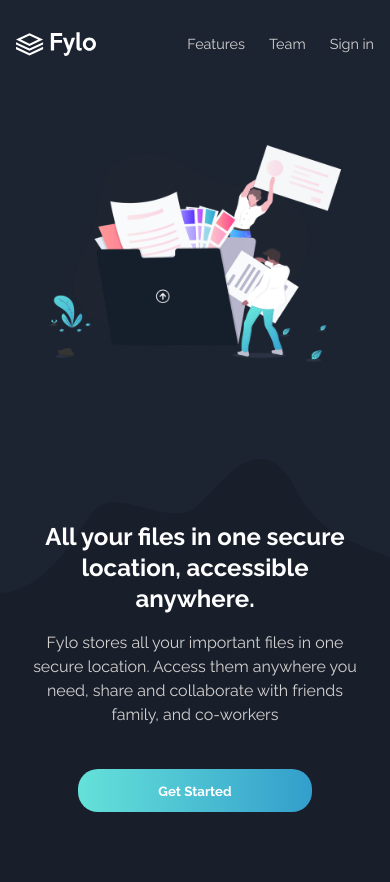
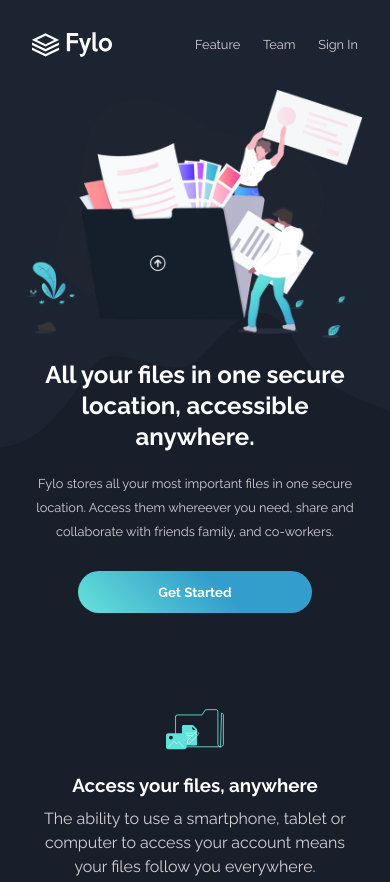
Before and after one commit to caw5v/Front-end-mentor-fylo, a plain HTML site: page index.html in a window 390 px wide. Shown: the top 882 px of the page. Drawn offline with nearby package versions, Linux system fonts and the light colour scheme.

Commit message:
hero-rebuild-mobile-vh-solution

```diff
--- a/index.html
+++ b/index.html
@@ -1,5 +1,5 @@
 <!DOCTYPE html>
-<html lang="en">
+<html lang="en" style="height: 100%">
   <head>
     <meta charset="UTF-8" />
     <meta http-equiv="X-UA-Compatible" content="IE=edge" />
@@ -16,44 +16,32 @@
     <title>Fylo</title>
   </head>
   <body>
-    <div id="siteWrapper">
     <main>
-        <header>
-          <div>
+      <header id="flex-wrapper-header">
         <img src="images/logo.svg" alt="logo" />
+        <ul id="flex-wrapper-hero-ul">
+          <li><a href="">Feature</a></li>
+          <li><a href="">Team</a></li>
+          <li><a href="">Sign In</a></li>
+        </ul>
+      </header>
+      <section id="flex-wrapper-hero-section">
+        <div id="hero-section-img-container">
+          <img src="images/illustration-intro.png" alt="illustration-intro" />
+          <img src="images/bg-curvy-mobile.svg" alt="bg-curvy-mobile" />
         </div>
-          <nav>
-            <ul>
-              <li><a href="">Features</a></li>
-              <li><a href="">Team</a></li>
-              <li><a href="">Sign in</a></li>
-            </ul>
-          </nav>
-        </header>
-
-        <img
-          id="illustration-intro"
-          src="images/illustration-intro.png"
-          alt="illustration-intro"
-        />
-        <div id="curvy-h1-para-wrapper">
-          <img
-            id="bg-curvy-mobile"
-            src="images/bg-curvy-mobile.svg"
-            alt="bg-curvy-mobile"
-          />
-          <div id="main-h1-para-wrapper">
-            <h1 id="main-h1">
+        <h1 id="h1-hero-section">
           All your files in one secure location, accessible anywhere.
         </h1>
+        <div id="p-button-hero-container">
           <p>
-              Fylo stores all your important files in one secure location.
-              Access them anywhere you need, share and collaborate with friends
-              family, and co-workers
+            Fylo stores all your most important files in one secure location.
+            Access them whereever you need, share and collaborate with friends
+            family, and co-workers.
           </p>
-            <button id="button-get-started" class="cta">Get Started</button>
+          <button class="cta">Get Started</button>
         </div>
-        </div>
+      </section>
     </main>
     <section id="first-section-flex-wrapper">
       <div>
@@ -101,9 +89,8 @@
         />
         <h3>Store any type of file</h3>
         <p>
-            Whether you're sharing holiday photos or work documents, Fylo has
-            you covered allowing for all file types to be securely stored and
-            shared
+          Whether you're sharing holiday photos or work documents, Fylo has you
+          covered allowing for all file types to be securely stored and shared
         </p>
       </div>
     </section>
@@ -115,8 +102,8 @@
       <div id="h3-p-span-container-second-section">
         <h3>Stay productive, whereever you are</h3>
         <p>
-            Never let location be an issue when accessing your files. Fylo has
-            you covered for all of your file storage needs.
+          Never let location be an issue when accessing your files. Fylo has you
+          covered for all of your file storage needs.
         </p>
         <p>
           Securely share files and folders with friends, family and colleagues
@@ -129,8 +116,8 @@
       <div>
         <p>
           Fylo has improved our team's productivity by an order of magnitude.
-            Since making the switch our team has become a well-oiled
-            collaboration machine.
+          Since making the switch our team has become a well-oiled collaboration
+          machine.
         </p>
         <div>
           <img src="images/profile-1.jpg" alt="testimonial-image" />
@@ -145,8 +132,8 @@
       <div>
         <p>
           Fylo has improved our team's productivity by an order of magnitude.
-            Since making the switch our team has become a well-oiled
-            collaboration machine.
+          Since making the switch our team has become a well-oiled collaboration
+          machine.
         </p>
         <div>
           <img src="images/profile-2.jpg" alt="testimonial-image" />
@@ -162,15 +149,15 @@
       <div>
         <p>
           Fylo has improved our team's productivity by an order of magnitude.
-            Since making the switch our team has become a well-oiled
-            collaboration machine.
+          Since making the switch our team has become a well-oiled collaboration
+          machine.
         </p>
         <div>
           <img src="images/profile-3.jpg" alt="testimonial-image" />
           <div>
             <p>
-                <span class="testimonial-name">Iva Boyd</span><br />Founder &
-                CEO, Huddle
+              <span class="testimonial-name">Iva Boyd</span><br />Founder & CEO,
+              Huddle
             </p>
           </div>
         </div>
@@ -181,8 +168,8 @@
         <h3>Get early access today</h3>
         <p>
           It only takes a minute to sign up and our free starter tier is
-            extremely generous. If you have any questions, our support team
-            would be happy to help you.
+          extremely generous. If you have any questions, our support team would
+          be happy to help you.
         </p>
         <form action="#">
           <input type="email" name="" id="" placeholder="email@example.com" />
@@ -211,8 +198,8 @@
         <li><a href="#">Privacy</a></li>
       </ul>
     </footer>
-    </div>
 
+    <script src="https://ajax.googleapis.com/ajax/libs/jquery/3.6.0/jquery.min.js"></script>
     <script src="main.js"></script>
   </body>
 </html>
--- a/styles.css
+++ b/styles.css
@@ -2,6 +2,7 @@
   padding: 0;
   margin: 0;
   box-sizing: border-box;
+  overflow-x: hidden;
 }
 
 body {
@@ -17,111 +18,106 @@ h2,
 h3,
 .cta {
   font-family: "Raleway";
+  color: white;
+}
+
+p {
+  color: rgb(212, 209, 209);
 }
 
 h1 {
   line-height: 1.3em;
 }
 
+img {
+  width: 100%;
+}
+
+.cta {
+  background: linear-gradient(
+    45deg,
+    hsl(176, 68%, 64%),
+    hsl(198, 60%, 50%) 60%
+  );
+  padding: 1em 6em;
+  border-radius: 50px;
+  border: none;
+  font-weight: bold;
+}
+
 /*hero section*/
+main {
+  display: flex;
+  flex-wrap: nowrap;
+  flex-direction: column;
+  background: hsl(217, 28%, 15%);
+}
 
 header {
   display: flex;
+  flex-wrap: nowrap;
   justify-content: space-between;
-  padding: 2em 1em;
+  padding: 2em 2em;
 }
 
-header > div > img {
+header > ul > li > a {
+  text-decoration: none;
+  color: rgb(212, 209, 209);
+  font-size: 0.8rem;
+}
+
+header > ul > li > a:hover {
+  color: white;
+}
+
+header > ul > li {
+  list-style: none;
+}
+
+header > ul {
+  display: flex;
+  flex-basis: 50%;
+  align-items: center;
+  justify-content: space-between;
+}
+
+header > img {
   width: 5em;
 }
 
-nav > ul {
-  display: flex;
-  justify-content: space-between;
+#hero-section-img-container {
+  width: 100%;
+  text-align: center;
 }
 
-nav > ul > li {
-  list-style: none;
-  margin-left: 1.5em;
-}
-
-nav > ul > li > a {
-  color: rgb(212, 209, 209);
-  text-decoration: none;
-  font-size: 0.9rem;
-}
-
-nav > ul > li > a:hover {
-  text-decoration: underline;
-  cursor: pointer;
-  color: white;
-}
-
-main {
+#hero-section-img-container > img:nth-of-type(1) {
   position: relative;
-  height: 100vh;
-  text-align: center;
-  background: hsl(217, 28%, 15%);
-}
-
-#illustration-intro {
-  position: absolute;
-  width: 75vw;
-  top: 30%;
-  left: 50%;
-  transform: translate(-50%, -50%);
+  width: 21em;
+  margin-bottom: -2em;
   z-index: 1;
 }
 
-#curvy-h1-para-wrapper {
-  position: absolute;
-  bottom: 0;
-  margin-top: -3em;
+#h1-hero-section {
+  position: relative;
+  bottom: 4.5em;
+  text-align: center;
+  padding: 0 1em;
 }
 
-#bg-curvy-mobile {
+#p-button-hero-container {
   position: relative;
-  width: 100vw;
-  margin-bottom: 4vw;
+  padding: 1em 2em;
+  margin-top: -6.5em;
+  background: hsl(218, 28%, 13%);
+  text-align: center;
 }
 
-#main-h1-para-wrapper {
-  margin-top: -9vw;
-  z-index: 1;
-  padding: 0 2em 2em 2em;
-  background: hsl(218, 28%, 13%);
-  text-align: center;
-  color: white;
+#p-button-hero-container > p {
+  font-size: 0.8rem;
 }
 
-#main-h1 {
-  position: relative;
-  z-index: 2;
-  bottom: 3em;
-  font-weight: bold;
-  font-size: 1.5em;
-}
-
-#main-h1-para-wrapper > p {
-  position: relative;
-  margin-top: -3.5em;
-  color: rgb(212, 209, 209);
-  z-index: 1;
-}
-
-.cta {
-  background: linear-gradient(90deg, hsl(176, 68%, 64%), hsl(198, 60%, 50%));
-  padding: 1em 6em;
-  border: none;
-  border-radius: 20px;
-  color: white;
-  font-weight: bold;
-  margin-top: 2em;
-}
-
-.cta:hover {
-  background: hsl(176, 68%, 64%);
-  cursor: pointer;
+#p-button-hero-container > button {
+  margin-top: 1em;
 }
 
 #first-section-flex-wrapper {
```
Also changed, not shown: main.js (+14 -0 lines). Lines whose indentation alone changed are shown as unchanged.
